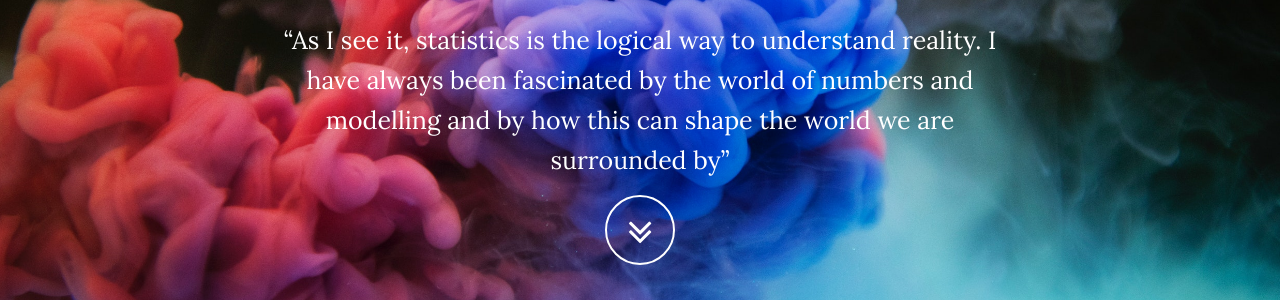
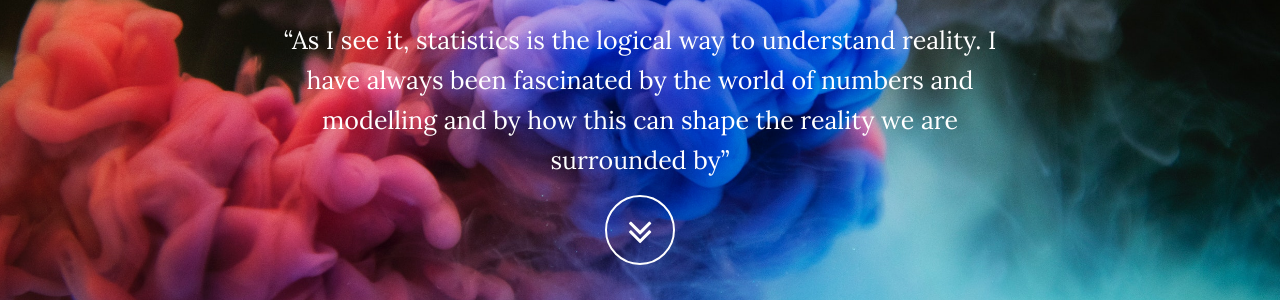
Before and after one commit to AgneseG/AgneseG.github.io, a Jekyll site: the page built from index.html, in a window 1280 px wide and 900 px high. Shown: the part 418-718 px from the top of the window. Built offline with Jekyll 4.4.1, drawn with Linux system fonts in a browser that asks for light colours; some of the changed text lies outside the part shown.

Commit message:
Update _config.yml

```diff
--- a/_config.yml
+++ b/_config.yml
@@ -2,7 +2,7 @@
 title: Agnese Giacomello
 email: agnese.giacomello@hotmail.it
 url: https://AgneseG.github.io
-description: “As I see it, statistics is the logical way to understand reality. I have always been fascinated by the world of numbers and modelling and by how this can shape the world we are surrounded by”
+description: “As I see it, statistics is the logical way to understand reality. I have always been fascinated by the world of numbers and modelling and by how this can shape the reality we are surrounded by”
 
 
 # Color settings (hex-codes without the leading hash-tag)
@@ -15,14 +15,12 @@
 
 # Social networks usernames (many more available: google-plus, flickr, dribbble, pinterest, instagram, tumblr, linkedin, etc.)
 social:
-  - title: facebook
-    url: https://www.facebook.com/agnese.giacomello
+  - title: linkedin
+    url: https://linkedin.com/in/agnese-giacomello
   - title: stack-overflow
     url: https://stackoverflow.com/users/10363916/agnese-giacomello
   - title: github
     url: https://github.com/AgneseG
-  - title: linkedin
-    url: https://linkedin.com/in/agnese-giacomello
 
 # Build settings
 markdown: kramdown
```
